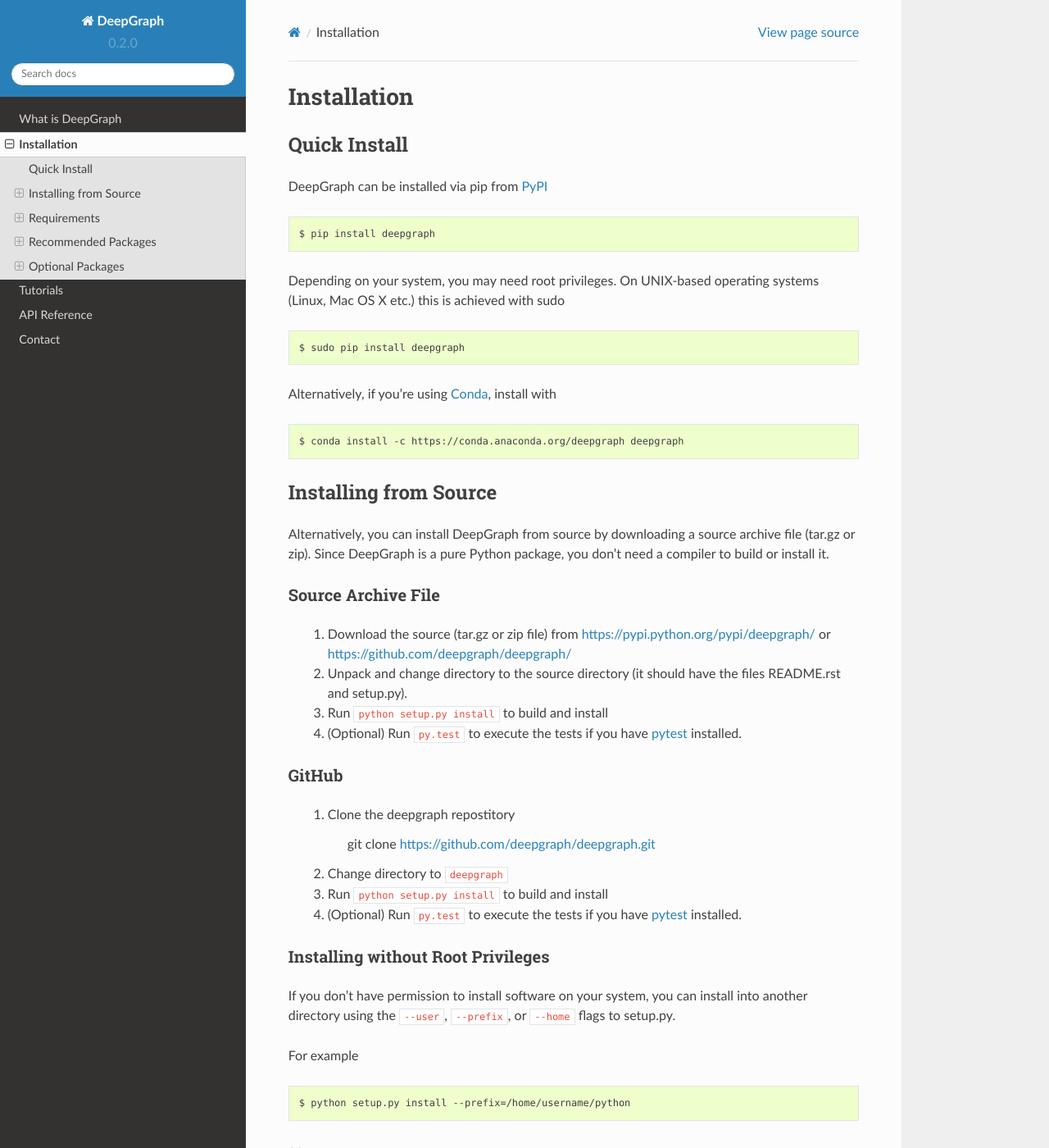
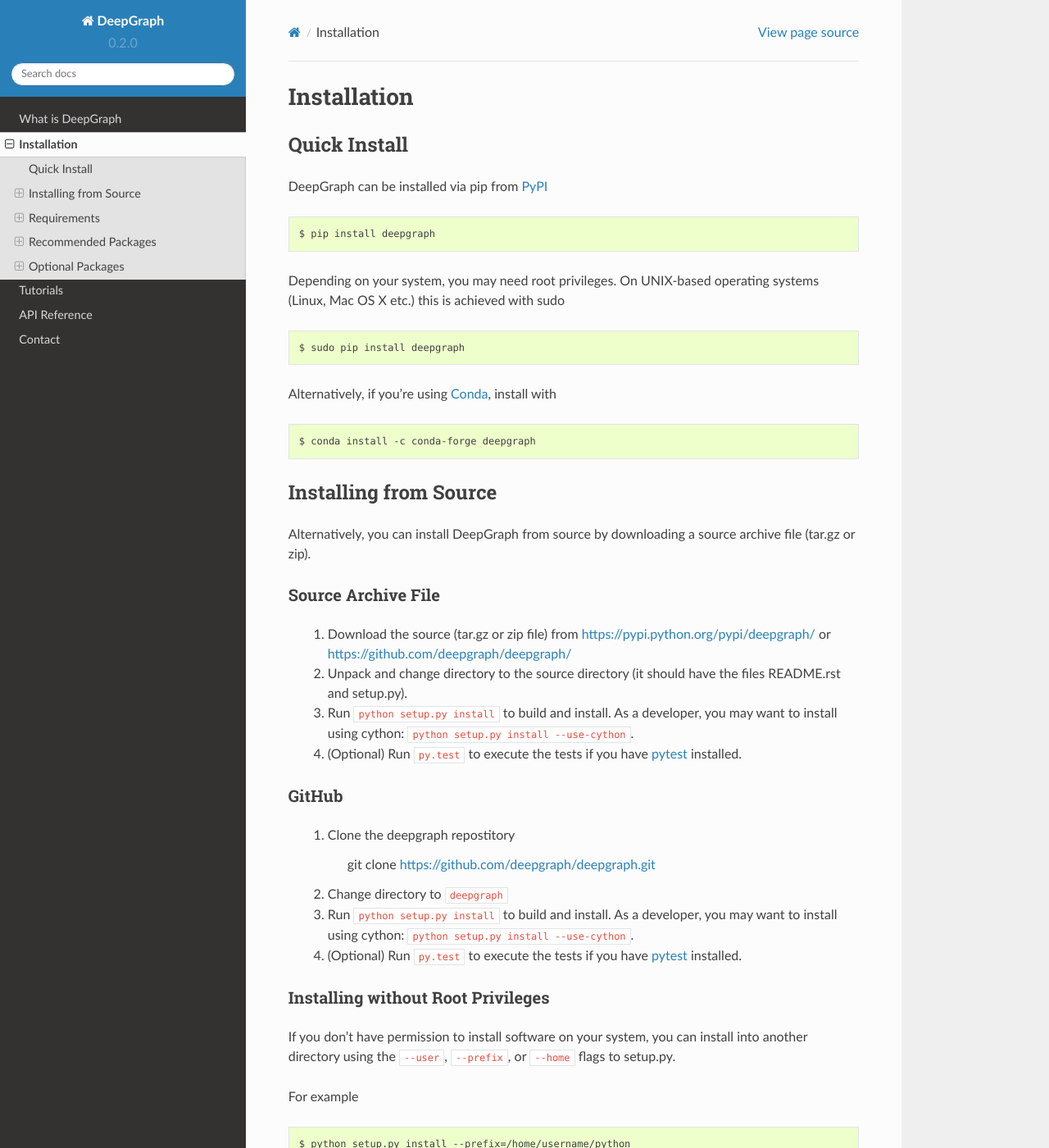
Before and after one commit to deepgraph/deepgraph, a Sphinx documentation site: the page built from doc/source/installation.rst, in a window 1280 px wide and 1400 px high. Shown: the whole window at 82% size. Built offline with Sphinx 7.4.7 and the Read the Docs theme 2.0.0, drawn with Linux system fonts in a browser that asks for light colours.

Commit message:
update documentation taking into account new conda channel.

```diff
--- a/doc/source/installation.rst
+++ b/doc/source/installation.rst
@@ -28,15 +28,14 @@
 
 ::
 
-   $ conda install -c https://conda.anaconda.org/deepgraph deepgraph
+   $ conda install -c conda-forge deepgraph
 
 
 Installing from Source
 ======================
 
 Alternatively, you can install DeepGraph from source by downloading a source
-archive file (tar.gz or zip). Since DeepGraph is a pure Python package, you
-don't need a compiler to build or install it.
+archive file (tar.gz or zip).
 
 
 Source Archive File
@@ -49,7 +48,9 @@
   2. Unpack and change directory to the source directory (it should have the
      files README.rst and setup.py).
 
-  3. Run :samp:`python setup.py install` to build and install
+  3. Run :samp:`python setup.py install` to build and install.
+     As a developer, you may want to install using cython:
+     :samp:`python setup.py install --use-cython`.
 
   4. (Optional) Run :samp:`py.test` to execute the tests if you have
      `pytest <https://pypi.python.org/pypi/pytest>`_ installed.
@@ -64,7 +65,9 @@
 
   2. Change directory to :samp:`deepgraph`
 
-  3. Run :samp:`python setup.py install` to build and install
+  3. Run :samp:`python setup.py install` to build and install.
+     As a developer, you may want to install using cython:
+     :samp:`python setup.py install --use-cython`.
 
   4. (Optional) Run :samp:`py.test` to execute the tests if you have
      `pytest <https://pypi.python.org/pypi/pytest>`_ installed.
```
Also changed, not shown: README.rst (+18 -22 lines), doc/source/index.rst (+16 -13 lines), doc/source/what_is_deepgraph.rst (+9 -16 lines), setup.py (+2 -5 lines).
